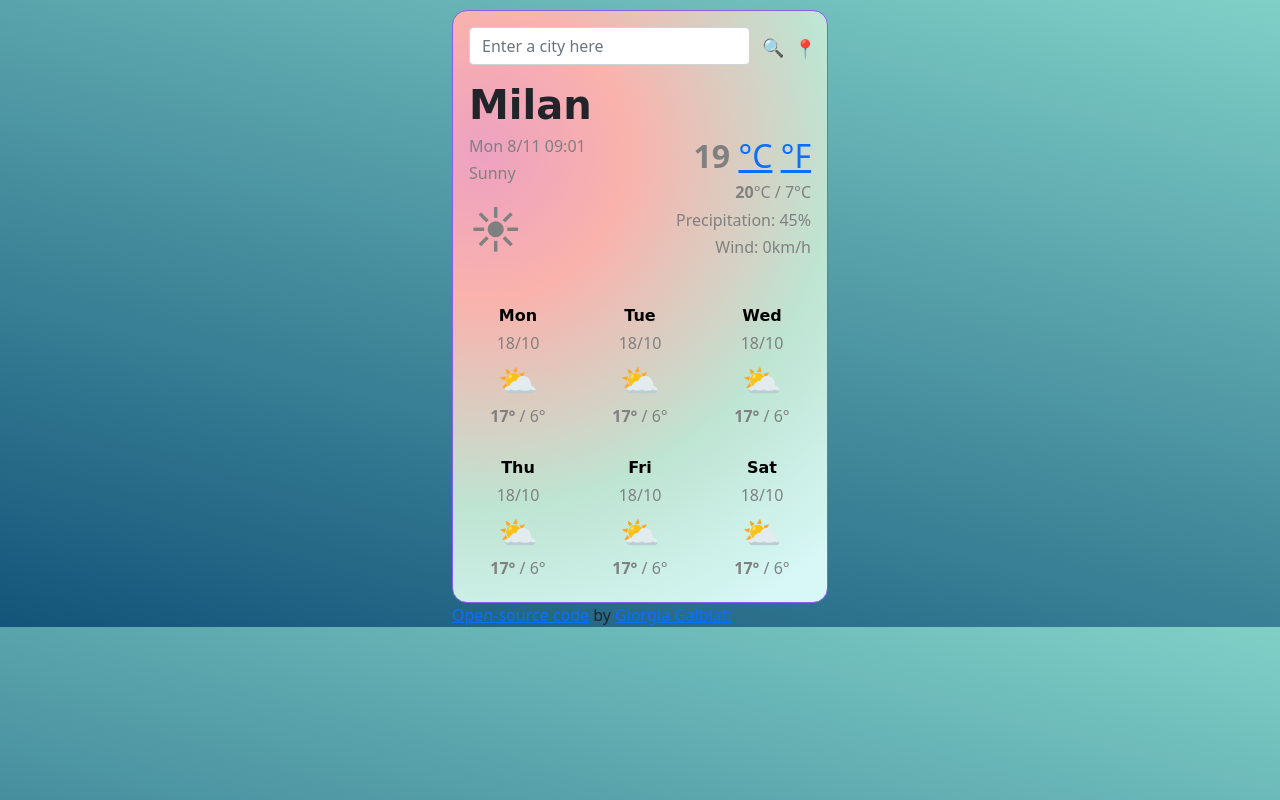
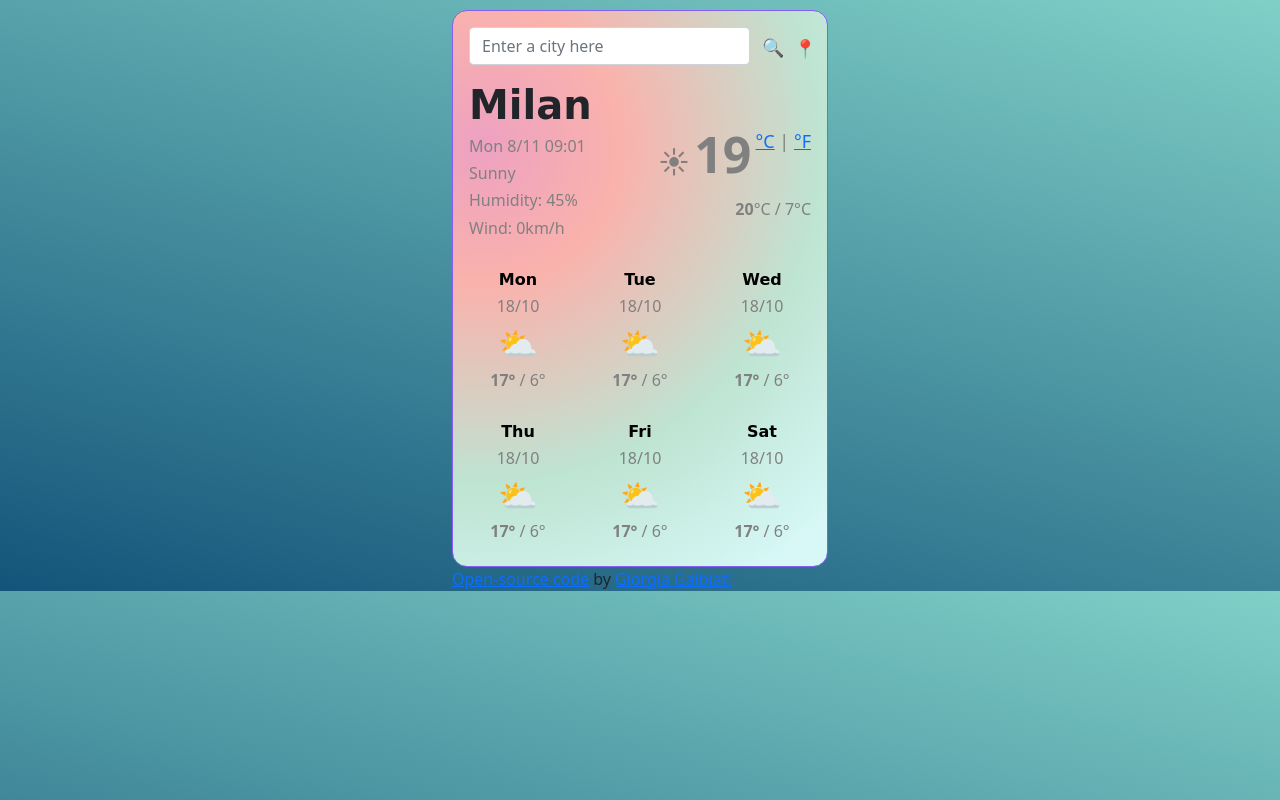
Before and after one commit to giorgiag21/weather-app, a plain HTML site: page index.html in a window 1280 px wide. Drawn offline with nearby package versions, Linux system fonts and the light colour scheme; a web font is replaced by a local one.

Commit message:
styled current weather section

```diff
--- a/index.html
+++ b/index.html
@@ -54,16 +54,25 @@
                 <div id="weather-description">Sunny</div>
               </h6>
 
-              <div id="current-emoji"><p>☀</p></div>
+              <div id="humidity">
+                <h6>Humidity: 45%</h6>
+              </div>
+
+              <div id="wind">
+                <h6>Wind: <span id="wind-speed">0</span>km/h</h6>
+              </div>
             </div>
 
             <div class="col-6 right-column">
               <div class="current-weather">
-                <h2>
+                <p>
+                  <span id="current-emoji">☀</span>
                   <span id="current-temp">19</span>
-                  <a href="#" id="celsius-link">°C</a>
-                  <a href="#" id="fahrenheit-link">°F</a>
-                </h2>
+                  <span class="units">
+                    <a href="#" id="celsius-link">°C</a> |
+                    <a href="#" id="fahrenheit-link">°F</a>
+                  </span>
+                </p>
               </div>
 
               <div class="current-max-min">
@@ -71,14 +80,6 @@
                   <span id="current-max-temp">20</span>°C /
                   <span id="current-min-temp">7</span>°C
                 </h6>
-              </div>
-
-              <div id="precipitation">
-                <h6>Precipitation: 45%</h6>
-              </div>
-
-              <div>
-                <h6>Wind: <span id="wind-speed">0</span>km/h</h6>
               </div>
             </div>
           </div>
--- a/src/styles.css
+++ b/src/styles.css
@@ -52,8 +52,19 @@ button {
   font-weight: bold;
 }
 
+#current-temp {
+  font-size: 50px;
+  line-height: 35px;
+}
+
+.units {
+  font-size: 18px;
+  position: relative;
+  top: -25px;
+}
+
 #current-emoji {
-  font-size: 50px;
+  font-size: 30px;
 }
 
 .right-column {
```
